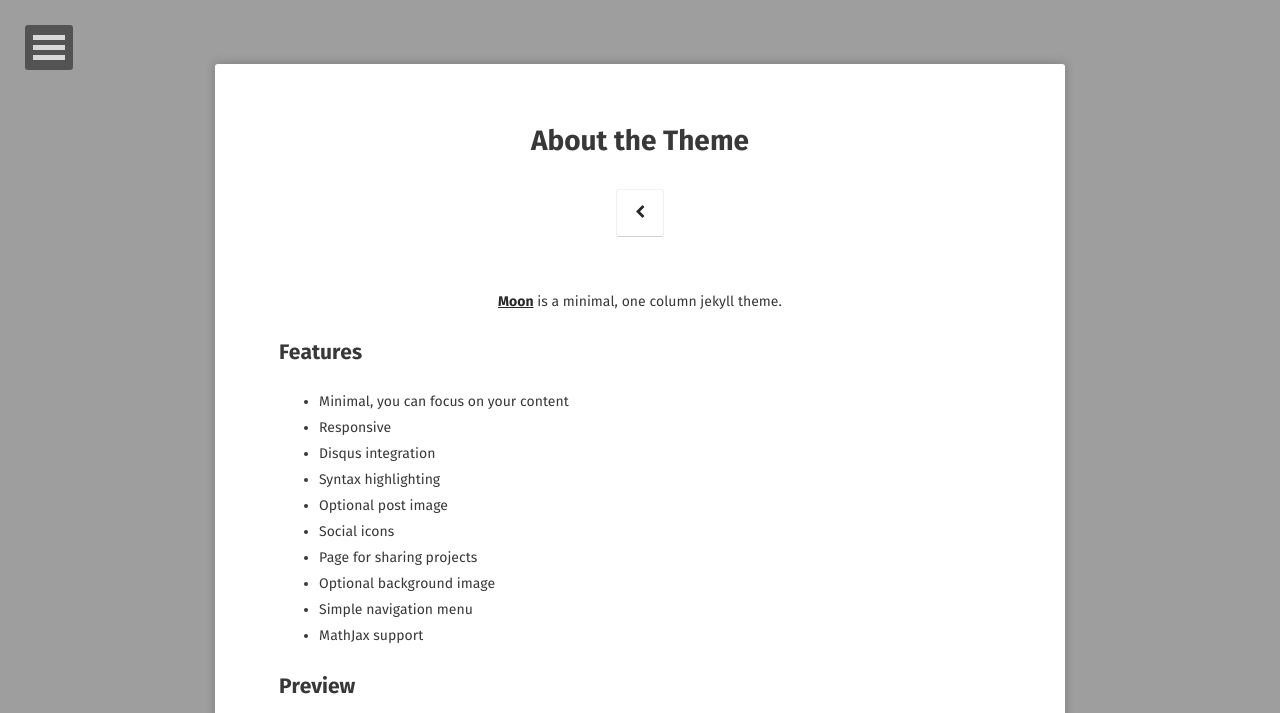
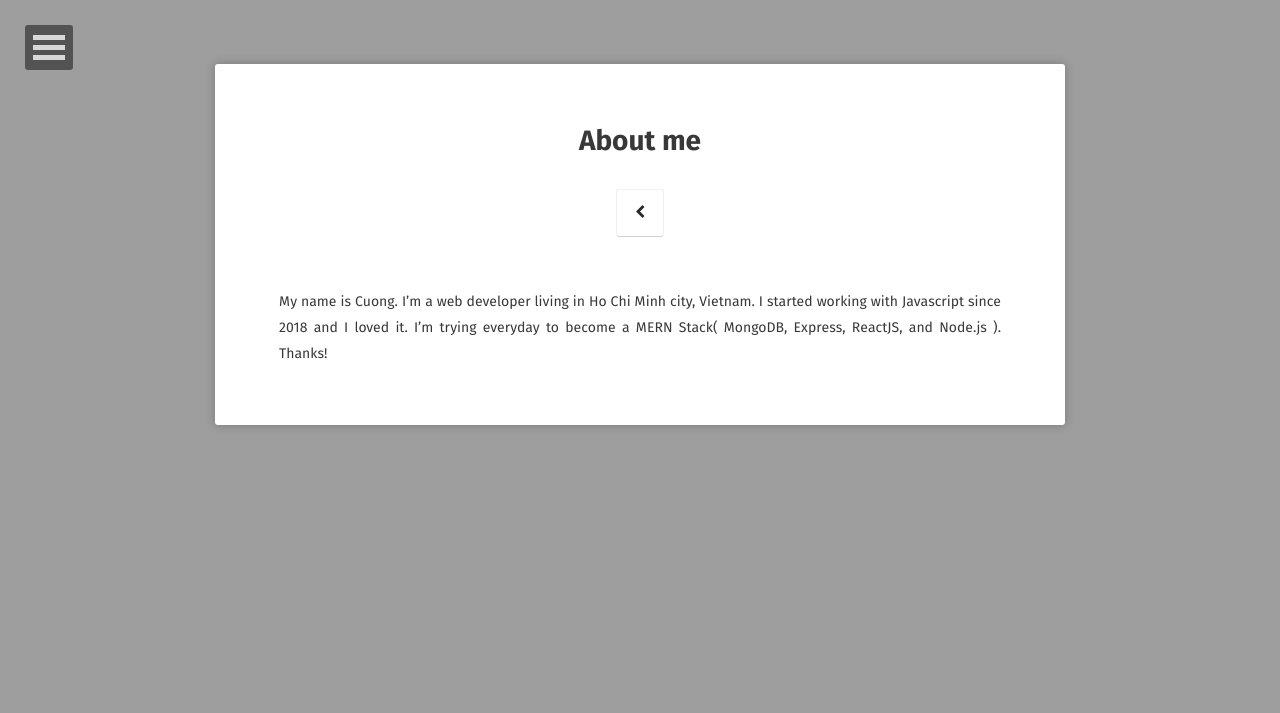
Before and after one commit to xuan2261/cuongw.github.io, a Jekyll site: the page built from about/index.md, in a window 1280 px wide. Shown: the top 713 px of the page. Built offline with Jekyll 4.4.1, drawn with Linux system fonts in a browser that asks for light colours; some web fonts are replaced; some of the changed text lies outside the part shown; grey boxes are pictures that could not be loaded.

Commit message:
about me

```diff
--- a/about/index.md
+++ b/about/index.md
@@ -1,37 +1,10 @@
 ---
 layout: page
-title: About the Theme
-tags: [about, Jekyll, theme, moon]
-date: 2016-03-21
+title: About me
+tags: [about]
+date: 2019-01-27
 comments: false
 ---
 
-<center><a href="http://taylantatli.github.io/Moon"><b>Moon</b></a> is a minimal, one column jekyll theme.</center>
-
-## Features
-* Minimal, you can focus on your content
-* Responsive
-* Disqus integration
-* Syntax highlighting
-* Optional post image
-* Social icons
-* Page for sharing projects
-* Optional background image
-* Simple navigation menu
-* MathJax support
-
-## Preview
-
-{% capture images %}
-    https://cloud.githubusercontent.com/assets/754514/14509720/61c61058-01d6-11e6-93ab-0918515ecd56.png
-    https://cloud.githubusercontent.com/assets/754514/14509716/61ac6c8e-01d6-11e6-879f-8308883de790.png
-{% endcapture %}
-{% include gallery images=images caption="Screenshots of Moon Theme" cols=2 %}
-
-See a [live version of Moon](http://taylantatli.github.io/Moon) hosted on GitHub.
-
-## Getting Started
-
-To learn how to install and use this theme check out the [Setup Guide](http://taylantatli.me/Moon/moon-theme/) for more information.
-
-[Install Moon](https://github.com/TaylanTatli/Moon){: .btn}
+My name is Cuong. I’m a web developer living in Ho Chi Minh city, Vietnam. I started working with Javascript since 2018 and I loved it. I'm trying everyday to become a MERN Stack( MongoDB, Express, ReactJS, and Node.js ).
+Thanks!
```
Also changed, not shown: 1 other file.
